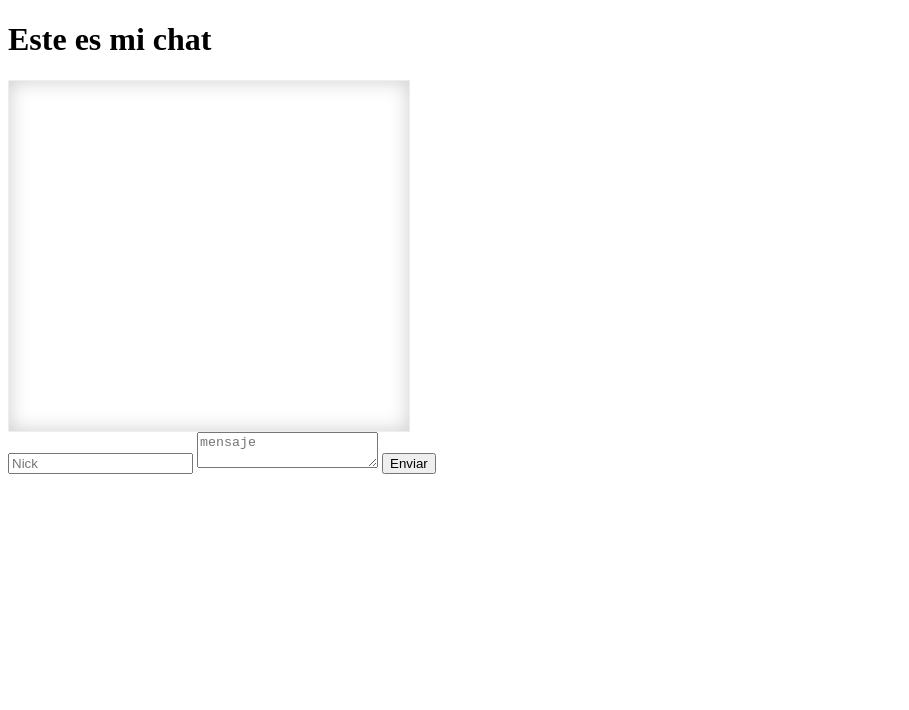
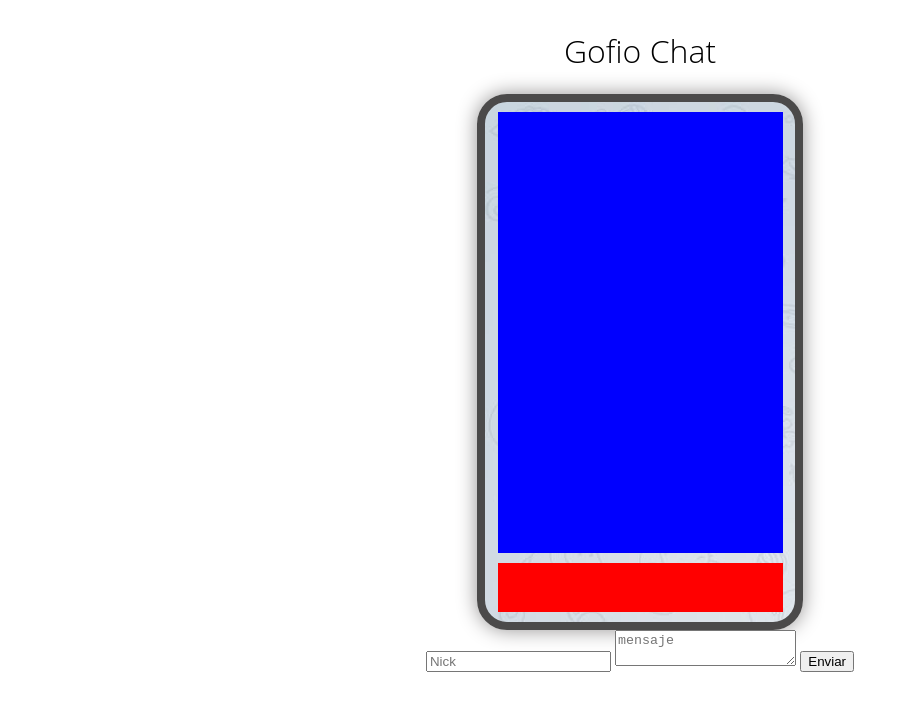
Before and after one commit to AdrianSocasToledo/ChatExample, a website: page client/index.html in a window 1280 px wide. Shown: the whole page, without its empty margins (0-909 px from the left). Drawn offline with nearby package versions, Linux system fonts and the light colour scheme; no server answers.

Commit message:
cambiando aspecto de la app

```diff
--- a/client/index.html
+++ b/client/index.html
@@ -4,36 +4,31 @@
     <meta charset="UTF-8">
     <meta name="viewport" content="width=device-width, initial-scale=1.0">
     <meta http-equiv="X-UA-Compatible" content="ie=edge">
+    <link rel="stylesheet" href="./styles.css">
+    <script src="https://kit.fontawesome.com/96fa369135.js" crossorigin="anonymous"></script>
     <title>Chat</title>
-    <script src="/socket.io/socket.io.js"></script>
-    <script src="main.js"></script>
+</head>
 
-    <style>
-        #messages{
-            width: 95%;
-            max-width: 400px;
-            height: 350px;
-            overflow-y: scroll;
-            border: 1px solid #eee;
-            box-shadow: 0px 0px 20px #ccc inset ;
-        }
-        .message{
-            margin: 20px;
-            padding: 5px;
-            border-radius: 5px;
-            border: 1px solid #ccc;
-            background:white;
-        }
-    </style>
-</head>
 <body>
-    <h1>Este es mi chat</h1>
-    <div id="messages"></div>
+  <div class="container">
+    <h1>Gofio Chat</h1>
+    <div class="pantalla">
+      <div id="messages"></div>
+
+      <div class="infoEnviar">
+
+      </div>
+    </div>
     <form onsubmit="return addMessage(this);">
-        <input id="nickname" type="text" placeholder="Nick">
-        <textarea id="text" placeholder="mensaje"></textarea>
-        <input type="submit" value="Enviar">
+      <input id="nickname" type="text" placeholder="Nick">
+      <textarea id="text" placeholder="mensaje"></textarea>
+      <input type="submit" value="Enviar">
+    </form>
 
-    </form>
+
+  </div>
+
+  <script src="/socket.io/socket.io.js"></script>
+  <script src="main.js"></script>
 </body>
 </html>
--- a/client/main.js
+++ b/client/main.js
@@ -1,4 +1,4 @@
-var socket = io.connect("https://", {
+var socket = io.connect("https://localhost:5000", {
   forceNew: true,
 }); //aqui va la IP del server al que conectarse.
 
--- /dev/null
+++ b/client/styles.css
@@ -0,0 +1,50 @@
+body {
+  display: flex;
+  justify-content: center;
+  align-items: center;
+  font-family: 'Open Sans', sans-serif;
+}
+
+.container {
+  /* background-color: rgb(156, 154, 154); */
+  display: flex;
+  flex-direction: column;
+  justify-content: center;
+  align-items: center;
+}
+
+
+h1 {
+  font-weight: lighter;
+  text-align: center;
+}
+
+.pantalla {
+  background-image: url("./img/fondo-chat.jpg");
+  width: 300px;
+  height: 500px;
+  display: flex;
+  flex-direction: column;
+  align-items: center;
+  padding: 10px 5px;
+
+  /* overflow-y: scroll ; */
+  border: 8px solid rgb(75, 74, 74);
+  border-radius: 30px;
+  box-shadow: 0px 0px 20px rgb(148, 146, 146) ;
+}
+
+#messages{
+  background-color: blue;
+  width: 95%;
+  height: 90%;
+
+}
+
+.infoEnviar {
+  margin-top: 10px;
+
+  background-color: red;
+  width: 95%;
+  height: 10%;
+}
--- a/package.json
+++ b/package.json
@@ -5,6 +5,7 @@
   "main": "index.js",
   "scripts": {
     "start": "node server/index.js",
+    "dev": "nodemon server/index.js",
     "test": "echo \"Error: no test specified\" && exit 1"
   },
   "author": "Adrián Socas Toledo",
--- a/server/index.js
+++ b/server/index.js
@@ -29,6 +29,10 @@ io.on("connection", function (socket) {
   });
 });
 
-server.listen(process.env.PORT || 5000, function () {
+// server.listen(process.env.PORT || 5000, function () {
+//   console.log("Servidor está funcionando...");
+// });
+
+server.listen(5000, function () {
   console.log("Servidor está funcionando...");
 });
```
Also changed, not shown: client/img/fondo-chat.jpg (added).
